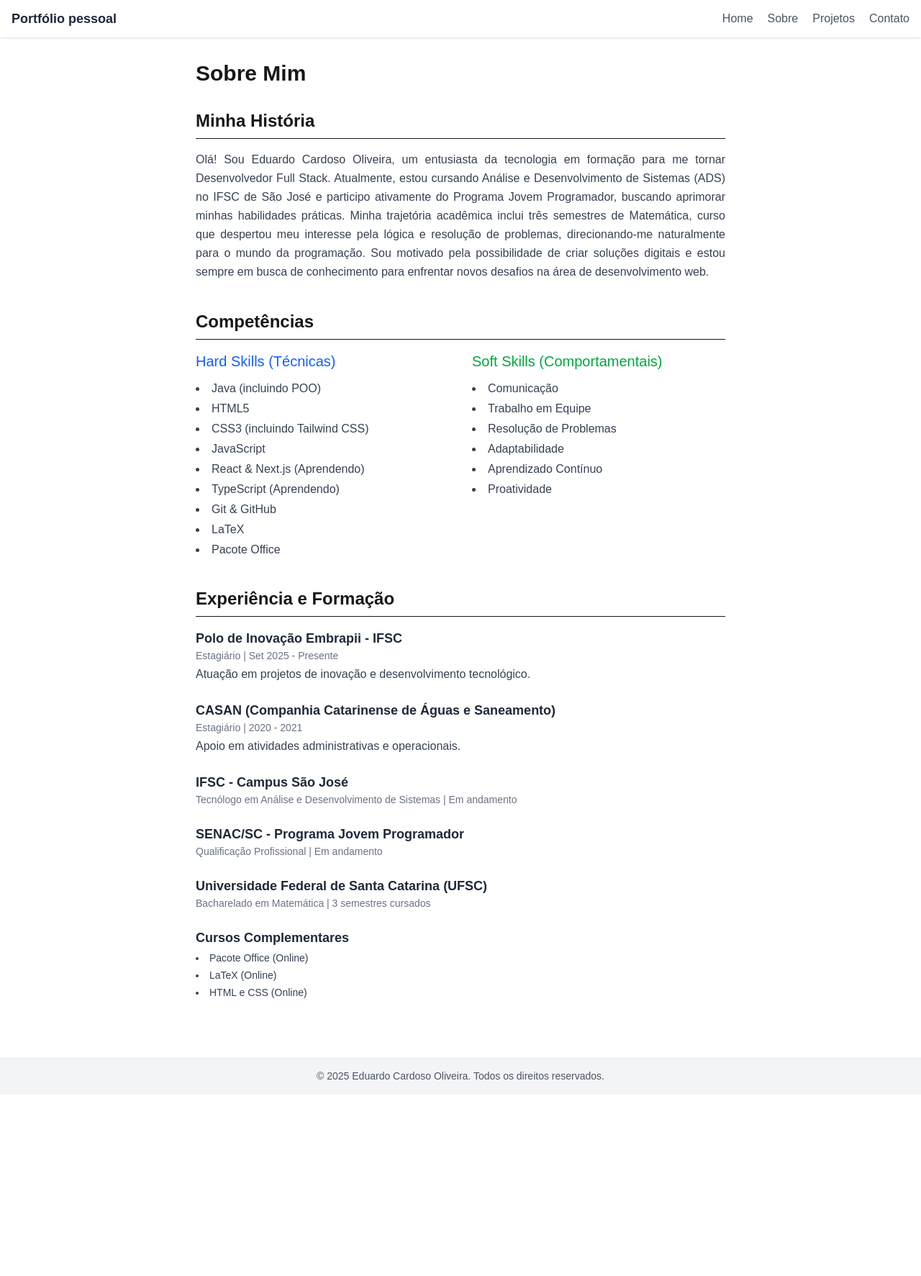
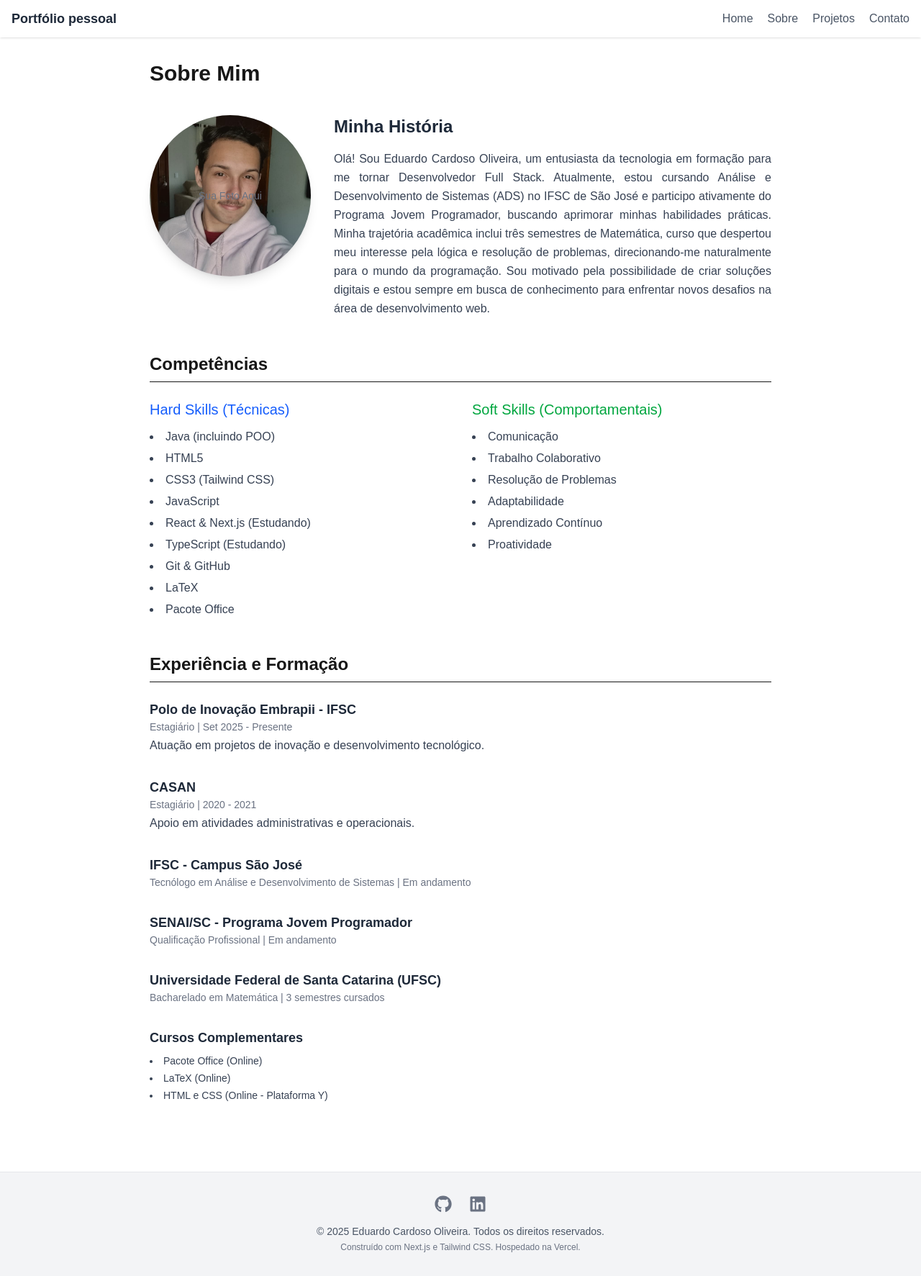
Before and after one commit to EduCardoso22/meu-portfolio, a Next.js app: page /sobre in a window 1280 px wide. Shown: the whole page at 72% size. Before the commit the page ends 1521 px from the top, so only its background shows below. Built offline with nearby package versions, Linux system fonts and the light colour scheme.

Commit message:
atualizações

```diff
--- a/src/app/layout.tsx
+++ b/src/app/layout.tsx
@@ -1,7 +1,8 @@
 // src/app/layout.tsx
 import type { Metadata } from "next";
 import { Geist, Geist_Mono } from "next/font/google";
-import Navbar from "@/src/components/navbar";
+import Navbar from "@/src/components/navbar"; // Verifique se este caminho está correto
+import Footer from "@/src/components/footer"; // Importa o novo Footer
 import "./globals.css";
 
 const geistSans = Geist({
@@ -14,9 +15,14 @@ const geistMono = Geist_Mono({
   subsets: ["latin"],
 });
 
+// Item 8: Metadata Base (outras páginas podem sobrescrever/adicionar)
 export const metadata: Metadata = {
-  title: "Eduardo Cardoso Oliveira - Portfólio",
-  description: "Portfólio pessoal de Eduardo Cardoso Oliveira",
+  title: {
+    default: "Eduardo Cardoso Oliveira - Portfólio", // Título padrão
+    template: "%s | Eduardo C. Oliveira", // Template para títulos de páginas filhas
+  },
+  description: "Portfólio pessoal de Eduardo Cardoso Oliveira, estudante de ADS e desenvolvedor web em formação.",
+  // Adicionar outras meta tags relevantes (keywords, author, etc.) se desejar
 };
 
 export default function RootLayout({
@@ -25,18 +31,15 @@ export default function RootLayout({
   children: React.ReactNode;
 }>) {
   return (
-    <html lang="pt-br">
+    <html lang="pt-br" className="scroll-smooth"> {/* Adicionado scroll-smooth */}
       <body
-        className={`${geistSans.variable} ${geistMono.variable} antialiased flex flex-col min-h-screen bg-background text-foreground`}
+        // Aplicando fontes e garantindo layout flexível + fundo/texto base
+        className={`${geistSans.variable} ${geistMono.variable} font-sans antialiased flex flex-col min-h-screen bg-background text-foreground`}
       >
         <Navbar />
-        <div className="flex-grow">{children}</div>
-        {/* Adicione um Footer aqui */}
-        <footer className="bg-gray-100 dark:bg-gray-800 py-4 mt-12">
-           <div className="container mx-auto px-4 text-center text-sm text-gray-600 dark:text-gray-400">
-             © {new Date().getFullYear()} Eduardo Cardoso Oliveira. Todos os direitos reservados.
-           </div>
-        </footer>
+        {/* Adicionado 'w-full' para garantir que o conteúdo tente ocupar a largura */}
+        <div className="flex-grow w-full">{children}</div>
+        <Footer /> {/* Usa o componente Footer */}
       </body>
     </html>
   );
--- a/src/app/projetos/[slug]/page.tsx
+++ b/src/app/projetos/[slug]/page.tsx
@@ -1,58 +1,53 @@
 // src/app/projetos/[slug]/page.tsx
 import Link from 'next/link';
 import React from 'react';
+// Item 5: Importar ícones para links externos
+import { FaGithub, FaExternalLinkAlt } from 'react-icons/fa';
 
+// Seus dados de projeto (já atualizados anteriormente)
 const projetos = [
    {
     id: 'robocode-shigeo-kageyama',
     titulo: 'Robocode - Shigeo Kageyama',
-    descricaoCurta: 'Projeto de um robô para a plataforma Robocode, desenvolvido em Java como atividade da disciplina de Introdução a Computação.', // Mantido
-    // --- DESCRIÇÃO ATUALIZADA ---
-    descricaoCompleta: `Esta foi uma atividade prática realizada na disciplina de Introdução à Computação (IFSC). O objetivo principal foi aplicar os conceitos iniciais de programação em Java, além de exercitar o uso de Git/GitHub para versionamento de código e a familiarização com comandos básicos do sistema operacional Linux. O projeto consistiu em desenvolver a lógica de um robô de combate para a plataforma Robocode.`,
-    tecnologias: ['Java', 'Robocode', 'Git', 'Linux'], // Adicionado Git e Linux
-    // --- DESAFIOS ATUALIZADOS ---
-    desafios: 'O principal desafio foi aprender a utilizar a API específica do Robocode para controlar o robô, juntamente com a prática inicial de versionamento usando Git e comandos no terminal Linux.',
+    descricaoCurta: 'Projeto de um robô para a plataforma Robocode...',
+    descricaoCompleta: `Esta foi uma atividade prática realizada na disciplina de Introdução à Computação...`,
+    tecnologias: ['Java', 'Robocode', 'Git', 'Linux'],
+    desafios: 'O principal desafio foi aprender a utilizar a API específica do Robocode...',
     linkRepositorio: 'https://github.com/EduCardoso22/Shigeo-Kageyama-ROBOCODE.git',
     linkDemo: '#',
   },
   {
     id: 'ifsc-java-poo-exercicios',
     titulo: 'Exercícios de Java POO (IFSC)',
-    descricaoCurta: 'Repositório com listas de exercícios resolvidos da disciplina de Programação Orientada a Objetos em Java (ADS - IFSC).', // Mantido
-    // --- DESCRIÇÃO ATUALIZADA ---
-    descricaoCompleta: `Este repositório está diretamente relacionado à disciplina de Programação Orientada a Objetos (POO), que estou cursando atualmente em Análise e Desenvolvimento de Sistemas (IFSC). Ele abriga as soluções para as listas de exercícios propostas pelo professor durante as aulas, além de outros materiais e anotações úteis. É um projeto em contínuo desenvolvimento, acompanhando o progresso da disciplina.`,
-    tecnologias: ['Java', 'POO', 'IDE (Eclipse/IntelliJ)', 'Git'], // Adicionado Git
-    // --- DESAFIOS ATUALIZADOS ---
-    desafios: 'Aplicar corretamente os conceitos de Programação Orientada a Objetos (encapsulamento, herança, polimorfismo) na resolução dos problemas. Manter o repositório organizado e atualizado conforme as aulas avançam.',
+    descricaoCurta: 'Repositório com listas de exercícios resolvidos...',
+    descricaoCompleta: `Este repositório está diretamente relacionado à disciplina de Programação Orientada a Objetos...`,
+    tecnologias: ['Java', 'POO', 'IDE (Eclipse/IntelliJ)', 'Git'],
+    desafios: 'Aplicar corretamente os conceitos de Programação Orientada a Objetos...',
     linkRepositorio: 'https://github.com/EduCardoso22/IFSC-Codespace-ENG-ADS-JAVA-POO.git',
     linkDemo: '#',
   },
   {
     id: 'portfolio-nextjs',
     titulo: 'Portfólio Pessoal (Este site!)',
-    descricaoCurta: 'Desenvolvimento deste portfólio usando Next.js, TypeScript e Tailwind CSS.', // Mantido
-    // --- DESCRIÇÃO ATUALIZADA ---
-    descricaoCompleta: `Este portfólio foi desenvolvido como projeto para a disciplina de FrontEnd do curso do SENAC (Programa Jovem Programador). Ele serve como um protótipo inicial da minha presença online profissional. A intenção é que este seja um projeto vivo, que evoluirá ao longo da minha carreira, incorporando novas tecnologias, projetos e funcionalidades conforme aprendo e desenvolvo novas habilidades.
-A tecnologia base escolhida foi Next.js com TypeScript e Tailwind CSS, visando aplicar conceitos modernos de desenvolvimento web e garantir boa performance e manutenibilidade.`,
-    tecnologias: ['Next.js', 'React', 'TypeScript', 'Tailwind CSS', 'Vercel', 'Git'], // Adicionado Git
-    // --- DESAFIOS ATUALIZADOS ---
-    desafios: 'Aplicar os conhecimentos adquiridos na disciplina de FrontEnd, aprender e integrar as tecnologias da stack (Next.js, TypeScript, Tailwind), estruturar o projeto de forma escalável e configurar o deploy. O principal desafio contínuo será manter o portfólio atualizado com novos aprendizados e projetos.',
+    descricaoCurta: 'Desenvolvimento deste portfólio usando Next.js...',
+    descricaoCompleta: `Este portfólio foi desenvolvido como projeto para a disciplina de FrontEnd...`,
+    tecnologias: ['Next.js', 'React', 'TypeScript', 'Tailwind CSS', 'Vercel', 'Git'],
+    desafios: 'Aplicar os conhecimentos adquiridos na disciplina de FrontEnd...',
     linkRepositorio: 'https://github.com/EduCardoso22/meu-portfolio',
     linkDemo: '#', // Adicione o link do site quando estiver online
   },
 ];
 
-// Função para buscar os dados do projeto pelo ID (slug)
 function getProjectData(slug: string) {
   return projetos.find((p) => p.id === slug);
 }
 
-// Componente da página (async para resolver params)
 export default async function ProjetoDetalhePage({ params }: { params: Promise<{ slug: string }> }) {
   const resolvedParams = await params;
   const projeto = getProjectData(resolvedParams.slug);
 
   if (!projeto) {
+    // ... (código do projeto não encontrado)
      return (
       <main className="container mx-auto px-4 py-8 text-center">
         <h1 className="text-2xl font-bold text-red-600 dark:text-red-400">Projeto não encontrado!</h1>
@@ -63,16 +58,17 @@ export default async function ProjetoDetalhePage({ params }: { params: Promise<{
     );
   }
 
-  // Renderização dos detalhes do projeto
   return (
+    // Item 7: Usar <article> para o conteúdo principal do projeto
     <main className="container mx-auto px-4 py-8 max-w-3xl">
+      <article>
          <Link href="/projetos" className="text-blue-600 dark:text-blue-400 hover:underline mb-6 inline-block">
           &larr; Voltar para Projetos
         </Link>
 
         <h1 className="text-3xl md:text-4xl font-bold mb-4">{projeto.titulo}</h1>
 
-      <div className="flex flex-wrap gap-2 mb-6">
+        <div className="flex flex-wrap gap-2 mb-6" aria-label="Tecnologias utilizadas">
           {projeto.tecnologias.map((tech) => (
             <span
               key={tech}
@@ -83,32 +79,34 @@ export default async function ProjetoDetalhePage({ params }: { params: Promise<{
           ))}
         </div>
 
-      <section className="mb-8">
-        <h2 className="text-2xl font-semibold mb-3 border-b pb-2">Descrição</h2>
+        <section aria-labelledby={`desc-${projeto.id}`} className="mb-8">
+          <h2 id={`desc-${projeto.id}`} className="text-2xl font-semibold mb-3 border-b pb-2">Descrição</h2>
           <p className="text-gray-700 dark:text-gray-300 leading-relaxed whitespace-pre-line text-justify">
             {projeto.descricaoCompleta}
           </p>
         </section>
 
-      <section className="mb-8">
-        <h2 className="text-2xl font-semibold mb-3 border-b pb-2">Desafios</h2>
+        <section aria-labelledby={`desafios-${projeto.id}`} className="mb-8">
+          <h2 id={`desafios-${projeto.id}`} className="text-2xl font-semibold mb-3 border-b pb-2">Desafios</h2>
           <p className="text-gray-700 dark:text-gray-300 leading-relaxed whitespace-pre-line text-justify">
             {projeto.desafios}
           </p>
         </section>
 
-      <section>
-        <h2 className="text-2xl font-semibold mb-3 border-b pb-2">Links</h2>
+        {/* Item 5: Adicionar Ícones aos links */}
+        <section aria-labelledby={`links-${projeto.id}`}>
+          <h2 id={`links-${projeto.id}`} className="text-2xl font-semibold mb-3 border-b pb-2">Links</h2>
           <div className="flex flex-wrap gap-4 items-center">
             {projeto.linkRepositorio && projeto.linkRepositorio !== '#' && (
               <a
                 href={projeto.linkRepositorio}
                 target="_blank"
                 rel="noopener noreferrer"
-              className="inline-flex items-center text-blue-600 dark:text-blue-400 hover:underline"
+                // Item 6: Animação sutil no hover
+                className="inline-flex items-center text-blue-600 dark:text-blue-400 hover:text-blue-800 dark:hover:text-blue-300 transition-colors group"
               >
-              Repositório no GitHub
-              <svg xmlns="http://www.w3.org/2000/svg" className="h-4 w-4 ml-1" fill="none" viewBox="0 0 24 24" stroke="currentColor"><path strokeLinecap="round" strokeLinejoin="round" strokeWidth={2} d="M10 6H6a2 2 0 00-2 2v10a2 2 0 002 2h10a2 2 0 002-2v-4M14 4h6m0 0v6m0-6L10 14" /></svg>
+                <FaGithub className="w-4 h-4 mr-1.5 group-hover:scale-110 transition-transform"/> {/* Ícone GitHub */}
+                Repositório
               </a>
             )}
             {projeto.linkDemo && projeto.linkDemo !== '#' && (
@@ -116,10 +114,11 @@ export default async function ProjetoDetalhePage({ params }: { params: Promise<{
                 href={projeto.linkDemo}
                 target="_blank"
                 rel="noopener noreferrer"
-              className="inline-flex items-center text-blue-600 dark:text-blue-400 hover:underline"
+                // Item 6: Animação sutil no hover
+                className="inline-flex items-center text-blue-600 dark:text-blue-400 hover:text-blue-800 dark:hover:text-blue-300 transition-colors group"
               >
-              Ver Demo Online
-               <svg xmlns="http://www.w3.org/2000/svg" className="h-4 w-4 ml-1" fill="none" viewBox="0 0 24 24" stroke="currentColor"><path strokeLinecap="round" strokeLinejoin="round" strokeWidth={2} d="M10 6H6a2 2 0 00-2 2v10a2 2 0 002 2h10a2 2 0 002-2v-4M14 4h6m0 0v6m0-6L10 14" /></svg>
+                <FaExternalLinkAlt className="w-4 h-4 mr-1.5 group-hover:scale-110 transition-transform"/> {/* Ícone Link Externo */}
+                Ver Demo
               </a>
             )}
           </div>
@@ -127,15 +126,17 @@ export default async function ProjetoDetalhePage({ params }: { params: Promise<{
               <p className="text-sm text-gray-500 dark:text-gray-400 italic mt-2">Nenhum link externo disponível para este projeto.</p>
           )}
         </section>
+      </article>
     </main>
   );
 }
 
-// Metadata dinâmica (async para resolver params)
+// Metadata dinâmica (já corrigida com async/await)
 export async function generateMetadata({ params }: { params: Promise<{ slug: string }> }) {
   const resolvedParams = await params;
   const projeto = getProjectData(resolvedParams.slug);
   return {
-    title: `${projeto?.titulo ?? 'Projeto'} - Eduardo Oliveira`,
+    title: `${projeto?.titulo ?? 'Projeto'}`, // Item 8: Título específico (será combinado com template)
+    description: `Detalhes sobre o projeto ${projeto?.titulo ?? ''} de Eduardo Cardoso Oliveira. ${projeto?.descricaoCurta ?? ''}`, // Item 8: Descrição dinâmica
   };
 }
--- a/src/app/sobre/page.tsx
+++ b/src/app/sobre/page.tsx
@@ -1,31 +1,58 @@
 // src/app/sobre/page.tsx
+import Image from 'next/image'; // Importar o componente Image
+import type { Metadata } from 'next'; // Importar Metadata
+
+// Item 8: Metadata específica para a página Sobre
+export const metadata: Metadata = {
+  title: "Sobre Mim", // Será combinado com o template do layout
+  description: "Conheça a trajetória, habilidades e experiências de Eduardo Cardoso Oliveira.",
+};
 
 export default function SobrePage() {
   return (
-    <main className="container mx-auto px-4 py-8 max-w-3xl">
-      <h1 className="text-3xl font-bold mb-8 text-center md:text-left">
+    <main className="container mx-auto px-4 py-8 max-w-4xl"> {/* Aumentei um pouco o max-w */}
+      <h1 className="text-3xl font-bold mb-10 text-center md:text-left">
         Sobre Mim
       </h1>
 
-      <section className="mb-10">
-        <h2 className="text-2xl font-semibold mb-4 border-b pb-2">Minha História</h2>
-        <p className="text-gray-700 dark:text-gray-300 leading-relaxed text-justify">
-          Olá! Sou Eduardo Cardoso Oliveira, um entusiasta da tecnologia em formação para me tornar Desenvolvedor Full Stack. Atualmente, estou cursando Análise e Desenvolvimento de Sistemas (ADS) no IFSC de São José e participo ativamente do Programa Jovem Programador, buscando aprimorar minhas habilidades práticas. Minha trajetória acadêmica inclui três semestres de Matemática, curso que despertou meu interesse pela lógica e resolução de problemas, direcionando-me naturalmente para o mundo da programação. Sou motivado pela possibilidade de criar soluções digitais e estou sempre em busca de conhecimento para enfrentar novos desafios na área de desenvolvimento web.
-        </p>
+      {/* Seção combinada: Imagem + História */}
+      <section className="mb-12 flex flex-col md:flex-row items-center md:items-start gap-8">
+        {/* Item 3: Espaço para a Imagem */}
+        <div className="w-48 h-48 md:w-56 md:h-56 relative rounded-full overflow-hidden shadow-lg flex-shrink-0 bg-gray-200 dark:bg-gray-700">
+           {}
+           { <Image
+             src="/images/FotoPerfil.jpeg"
+             alt="Foto de Eduardo Cardoso Oliveira"
+             layout="fill"
+             objectFit="cover"
+             priority // Carrega a imagem mais rapidamente
+           />}
+           {/* Placeholder enquanto não há imagem */}
+           <div className="absolute inset-0 flex items-center justify-center text-gray-500 text-sm">Sua Foto Aqui</div>
+        </div>
+
+        {/* História */}
+        <div className="text-center md:text-left">
+          <h2 className="text-2xl font-semibold mb-4 text-gray-800 dark:text-white">Minha História</h2>
+          <p className="text-gray-700 dark:text-gray-300 leading-relaxed text-justify">
+            Olá! Sou Eduardo Cardoso Oliveira, um entusiasta da tecnologia em formação para me tornar Desenvolvedor Full Stack. Atualmente, estou cursando Análise e Desenvolvimento de Sistemas (ADS) no IFSC de São José e participo ativamente do Programa Jovem Programador, buscando aprimorar minhas habilidades práticas. Minha trajetória acadêmica inclui três semestres de Matemática, curso que despertou meu interesse pela lógica e resolução de problemas, direcionando-me naturalmente para o mundo da programação. Sou motivado pela possibilidade de criar soluções digitais e estou sempre em busca de conhecimento para enfrentar novos desafios na área de desenvolvimento web.
+          </p>
+        </div>
       </section>
 
-      <section className="mb-10">
-        <h2 className="text-2xl font-semibold mb-4 border-b pb-2">Competências</h2>
+      {/* Seção Competências */}
+      <section aria-labelledby="competencias-heading" className="mb-12">
+        <h2 id="competencias-heading" className="text-2xl font-semibold mb-6 border-b pb-2">Competências</h2>
         <div className="grid grid-cols-1 md:grid-cols-2 gap-8">
           <div>
             <h3 className="text-xl font-medium mb-3 text-blue-600 dark:text-blue-400">Hard Skills (Técnicas)</h3>
-            <ul className="list-disc list-inside space-y-1 text-gray-700 dark:text-gray-300">
+            <ul className="list-disc list-inside space-y-1.5 text-gray-700 dark:text-gray-300">
               <li>Java (incluindo POO)</li>
               <li>HTML5</li>
-              <li>CSS3 (incluindo Tailwind CSS)</li>
+              <li>CSS3 (Tailwind CSS)</li>
               <li>JavaScript</li>
-              <li>React & Next.js (Aprendendo)</li>
-              <li>TypeScript (Aprendendo)</li>
+              <li>React & Next.js (Estudando)</li>
+              <li>TypeScript (Estudando)</li>
               <li>Git & GitHub</li>
               <li>LaTeX</li>
               <li>Pacote Office</li>
@@ -33,9 +60,9 @@ export default function SobrePage() {
           </div>
           <div>
             <h3 className="text-xl font-medium mb-3 text-green-600 dark:text-green-400">Soft Skills (Comportamentais)</h3>
-             <ul className="list-disc list-inside space-y-1 text-gray-700 dark:text-gray-300">
+             <ul className="list-disc list-inside space-y-1.5 text-gray-700 dark:text-gray-300">
               <li>Comunicação</li>
-              <li>Trabalho em Equipe</li>
+              <li>Trabalho Colaborativo</li>
               <li>Resolução de Problemas</li>
               <li>Adaptabilidade</li>
               <li>Aprendizado Contínuo</li>
@@ -45,42 +72,43 @@ export default function SobrePage() {
         </div>
       </section>
 
-      <section>
-        <h2 className="text-2xl font-semibold mb-4 border-b pb-2">Experiência e Formação</h2>
-        <div className="text-gray-700 dark:text-gray-300 space-y-6">
-           <div>
+      {/* Seção Experiência e Formação */}
+      <section aria-labelledby="experiencia-heading">
+        <h2 id="experiencia-heading" className="text-2xl font-semibold mb-6 border-b pb-2">Experiência e Formação</h2>
+        {/* Item 7: Usando <article> para cada item de experiência/formação */}
+        <div className="space-y-8">
+          <article>
             <h4 className="text-lg font-semibold text-gray-800 dark:text-white">Polo de Inovação Embrapii - IFSC</h4>
             <p className="text-sm text-gray-500 dark:text-gray-400">Estagiário | Set 2025 - Presente</p>
-            <p className="mt-1">Atuação em projetos de inovação e desenvolvimento tecnológico.</p>
-          </div>
-          <div>
-            <h4 className="text-lg font-semibold text-gray-800 dark:text-white">CASAN (Companhia Catarinense de Águas e Saneamento)</h4>
+            <p className="mt-1 text-gray-700 dark:text-gray-300">Atuação em projetos de inovação e desenvolvimento tecnológico.</p>
+          </article>
+          <article>
+            <h4 className="text-lg font-semibold text-gray-800 dark:text-white">CASAN</h4>
             <p className="text-sm text-gray-500 dark:text-gray-400">Estagiário | 2020 - 2021</p>
-            <p className="mt-1">Apoio em atividades administrativas e operacionais.</p>
-          </div>
-          <div>
+            <p className="mt-1 text-gray-700 dark:text-gray-300">Apoio em atividades administrativas e operacionais.</p>
+          </article>
+          <article>
             <h4 className="text-lg font-semibold text-gray-800 dark:text-white">IFSC - Campus São José</h4>
             <p className="text-sm text-gray-500 dark:text-gray-400">Tecnólogo em Análise e Desenvolvimento de Sistemas | Em andamento</p>
-          </div>
-           <div>
-            <h4 className="text-lg font-semibold text-gray-800 dark:text-white">SENAC/SC - Programa Jovem Programador</h4>
+          </article>
+           <article>
+            <h4 className="text-lg font-semibold text-gray-800 dark:text-white">SENAI/SC - Programa Jovem Programador</h4>
             <p className="text-sm text-gray-500 dark:text-gray-400">Qualificação Profissional | Em andamento</p>
-           </div>
-          <div>
+           </article>
+          <article>
             <h4 className="text-lg font-semibold text-gray-800 dark:text-white">Universidade Federal de Santa Catarina (UFSC)</h4>
             <p className="text-sm text-gray-500 dark:text-gray-400">Bacharelado em Matemática | 3 semestres cursados</p>
-          </div>
-          <div>
+          </article>
+          <article>
             <h4 className="text-lg font-semibold text-gray-800 dark:text-white">Cursos Complementares</h4>
-             <ul className="list-disc list-inside space-y-1 text-sm mt-1">
+             <ul className="list-disc list-inside space-y-1 text-sm mt-2 text-gray-700 dark:text-gray-300">
                 <li>Pacote Office (Online)</li>
                 <li>LaTeX (Online)</li>
-                <li>HTML e CSS (Online)</li>
+                <li>HTML e CSS (Online - Plataforma Y)</li>
              </ul>
-          </div>
+          </article>
         </div>
       </section>
-
     </main>
   );
 }
--- /dev/null
+++ b/src/components/footer.tsx
@@ -0,0 +1,35 @@
+// src/components/Footer.tsx
+import Link from 'next/link';
+import { FaGithub, FaLinkedin } from 'react-icons/fa'; // Importando ícones
+
+export default function Footer() {
+  const currentYear = new Date().getFullYear();
+  return (
+    <footer className="bg-gray-100 dark:bg-gray-950 py-8 mt-16 border-t border-gray-200 dark:border-gray-700">
+      <div className="container mx-auto px-4 text-center">
+        {/* Links Sociais (Item 5 - Ícones) */}
+        <div className="flex justify-center space-x-6 mb-4">
+          <a href="https://github.com/EduCardoso22" target="_blank" rel="noopener noreferrer" aria-label="GitHub"
+             className="text-gray-500 dark:text-gray-400 hover:text-gray-800 dark:hover:text-white transition-colors">
+            <FaGithub size={24} />
+          </a>
+          <a href="https://www.linkedin.com/in/eduardo-cardoso-308a13216/" target="_blank" rel="noopener noreferrer" aria-label="LinkedIn"
+             className="text-gray-500 dark:text-gray-400 hover:text-blue-600 dark:hover:text-blue-500 transition-colors">
+            <FaLinkedin size={24} />
+          </a>
+          {/* Adicione outros ícones/links se desejar */}
+        </div>
+
+        {/* Informações */}
+        <p className="text-sm text-gray-600 dark:text-gray-400">
+          © {currentYear} Eduardo Cardoso Oliveira. Todos os direitos reservados.
+        </p>
+        <p className="mt-1 text-xs text-gray-500 dark:text-gray-500">
+          Construído com <a href="https://nextjs.org/" target="_blank" rel="noopener noreferrer" className="hover:underline">Next.js</a>
+          {' '}e <a href="https://tailwindcss.com/" target="_blank" rel="noopener noreferrer" className="hover:underline">Tailwind CSS</a>.
+          Hospedado na <a href="https://vercel.com/" target="_blank" rel="noopener noreferrer" className="hover:underline">Vercel</a>.
+        </p>
+      </div>
+    </footer>
+  );
+}
```
Also changed, not shown: package.json (+6 -5 lines), src/app/contato/page.tsx (+37 -49 lines), public/images/FotoPerfil.jpeg (added), 1 other file (tests, documents, lock files or other folders). Lines whose indentation alone changed are shown as unchanged.
